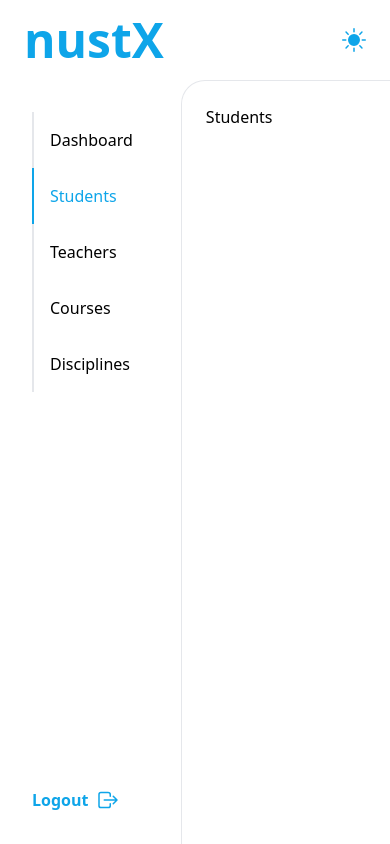
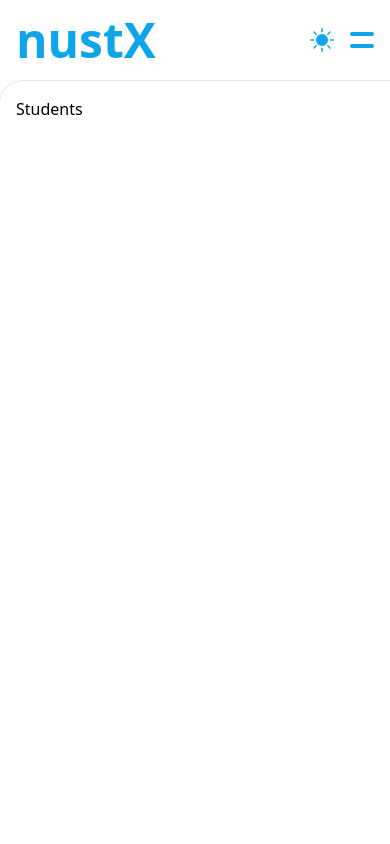
Before and after one commit to MukarramAliKazmi/nustX-admin-frontend, a Next.js app: page /students in a window 390 px wide. Built offline with nearby package versions, Linux system fonts and the light colour scheme.

Commit message:
feat: Add sidebar toggle, responsiveness and enhance transitions

```diff
--- a/src/components/discipline-card.tsx
+++ b/src/components/discipline-card.tsx
@@ -16,7 +16,7 @@ const DisciplineCard: React.FC<DisciplineCardProps> = ({
   courses,
 }) => {
   return (
-    <div className=" rounded-3xl overflow-hidden p-4 border border-gray-200 dark:border-gray-800 ">
+    <div className=" rounded-3xl overflow-hidden p-4 border border-gray-200 dark:border-gray-800 duration-500 transition-[border] cursor-pointer">
       <div className="text-sky-500 font-bold text-xl mb-4">{name}</div>
       <ul className=" text-base flex flex-col gap-1">
         <li>Semesters: {semesters}</li>
--- a/src/components/layout.tsx
+++ b/src/components/layout.tsx
@@ -1,3 +1,4 @@
+import { RootState, useAppSelector } from "@/store/store";
 import Sidebar from "@/components/sidebar";
 import Topbar from "@/components/topbar";
 
@@ -6,12 +7,14 @@ interface LayoutProps {
 }
 
 const Layout = ({ children }: LayoutProps) => {
+  const isOpen = useAppSelector((state: RootState) => state.sidebar.isOpen);
+
   return (
-    <div className="flex flex-col h-screen bg-white dark:bg-slate-950 transition-colors">
+    <div className="flex flex-col h-screen bg-white dark:bg-slate-950 duration-500 transition-colors">
       <Topbar />
-      <div className="flex flex-1">
+      <div className="flex flex-1 relative bg-inherit">
         <Sidebar />
-        <div className="h-[calc(100vh-5rem)] w-full overflow-y-auto overflow-x-hidden p-6 border-l border-t rounded-tl-3xl border-gray-200 dark:border-gray-800 transition-[border]">
+        <div className={`h-[calc(100vh-5rem)] overflow-y-auto overflow-x-hidden p-4 md:p-6 border-t border-gray-200 dark:border-gray-800 duration-500 transition-[border] w-full md:border-l md:w-screen md:rounded-tl-3xl ${isOpen ? "w-screen": "" }`}>
           {children}
         </div>
       </div>
--- a/src/components/logout-button.tsx
+++ b/src/components/logout-button.tsx
@@ -2,7 +2,7 @@ import { IoLogOutOutline } from "react-icons/io5";
 
 const LogoutButton = () => {
   return (
-    <button className="flex items-center gap-2 w-full font-semibold text-sky-500 hover:gap-4 transition-[gap]">
+    <button className="flex items-center gap-2 w-full font-semibold text-sky-500 hover:gap-4 duration-500 transition-[gap]">
       Logout
       <IoLogOutOutline className="w-6 h-6 fill-sky-500 " />
     </button>
--- a/src/components/sidebar-item.tsx
+++ b/src/components/sidebar-item.tsx
@@ -11,10 +11,10 @@ const SidebarItem = ({ title, route }: SidebarItem) => {
   return (
     <Link
       href={route}
-      className={`flex items-center p-4 border-l-2 ${
+      className={`flex items-center p-4 border-l-2 transition-[border,_padding] duration-500 md:hover:pl-6 md:hover:border-l-4 ${
         router.pathname === route
-          ? "text-sky-500 border-sky-500 hover:pl-6 transition-[border,_padding]"
-          : "border-gray-200 hover:border-gray-300 dark:border-gray-800 dark:hover:border-gray-500 hover:pl-6 transition-[border,_padding]"
+          ? "text-sky-500 border-sky-500 pl-6 border-l-4 font-semibold"
+          : "border-gray-200 hover:border-gray-300 dark:border-gray-800 dark:hover:border-gray-500"
       }`}
     >
       {title}
--- a/src/components/sidebar.tsx
+++ b/src/components/sidebar.tsx
@@ -1,9 +1,16 @@
+import { RootState, useAppSelector } from "@/store/store";
 import SidebarItem from "@/components/sidebar-item";
 import LogoutButton from "@/components/logout-button";
 
 const Sidebar = () => {
+  const isOpen = useAppSelector((state: RootState) => state.sidebar.isOpen);
+
   return (
-    <div className="flex flex-col w-64 px-8 py-8">
+    <div
+      className={`flex flex-col w-64 px-4 py-6 md:px-6 md:py-8 bg-inherit transition-[border,transform] duration-500 -translate-x-full md:translate-x-0 absolute md:relative h-[calc(100vh-5rem)] md:h-full border-r border-gray-200 dark:border-gray-800 md:border-none ${
+        isOpen && "translate-x-0"
+      }`}
+    >
       <SidebarItem title="Dashboard" route="/" />
       <SidebarItem title="Students" route="/students" />
       <SidebarItem title="Teachers" route="/teachers" />
@@ -11,6 +18,8 @@ const Sidebar = () => {
       <SidebarItem title="Disciplines" route="/disciplines" />
       <div className="flex-1" />
       <LogoutButton />
+      <div className={`w-6 h-6 absolute border-l border-t border-white dark:border-slate-950 transition-[border] duration-500 ml-[239px] -mt-6 md:hidden`} />
+      <div className="w-6 h-6 absolute border-l border-t ml-[239px] -mt-6 border-gray-200 transition-[border] duration-500 dark:border-gray-800 rounded-tl-full md:hidden" />
     </div>
   );
 };
--- a/src/components/topbar.tsx
+++ b/src/components/topbar.tsx
@@ -1,10 +1,19 @@
 import { useTheme } from "next-themes";
 import { BsMoonStarsFill, BsSunFill } from "react-icons/bs";
 import { useState, useEffect } from "react";
+import { RootState, useAppDispatch, useAppSelector } from "@/store/store";
+import { toggleSidebar } from "@/store/slices/sidebarSlice";
 
 const Topbar = () => {
   const [mounted, setMounted] = useState(false);
   const { theme, setTheme } = useTheme();
+
+  const dispatch = useAppDispatch();
+  const isOpen = useAppSelector((state: RootState) => state.sidebar.isOpen);
+
+  const handleIsOpen = () => {
+    dispatch(toggleSidebar());
+  }
 
   useEffect(() => {
     setMounted(true);
@@ -15,10 +24,11 @@ const Topbar = () => {
   }
 
   return (
-    <div className="flex h-20 items-center justify-between px-6">
+    <div className="flex h-20 items-center justify-between px-4 md:px-6">
       <div className="flex items-center text-5xl font-bold text-sky-500">
         nustX
       </div>
+      <div className="flex gap-4 items-center">
         <button
           onClick={() => (theme == "dark" ? setTheme("light") : setTheme("dark"))}
         >
@@ -28,6 +38,11 @@ const Topbar = () => {
             <BsSunFill className="w-6 h-6 fill-sky-500" />
           )}
         </button>
+        <div className={`flex flex-col cursor-pointer relative w-6 h-4 md:hidden ${ isOpen ? "-gap-2" : "gap-1.5"}`} onClick={handleIsOpen}>
+          <div className={`w-full h-1 bg-sky-500 rounded-full absolute transition-all duration-500 ${ isOpen ? "rotate-45 top-1.5" : "top-0"}`} />
+          <div className={`w-full h-1 bg-sky-500 rounded-full absolute transition-all duration-500 ${ isOpen ? "-rotate-45 bottom-1.5": "bottom-0"}`} />
+        </div>
+      </div>
     </div>
   );
 };
--- a/src/pages/disciplines.tsx
+++ b/src/pages/disciplines.tsx
@@ -4,30 +4,30 @@ import Layout from "@/components/layout";
 const Disciplines = () => {
   return (
     <Layout>
-      <div className="grid grid-cols-1 gap-4 lg:grid-cols-2 xl:grid-cols-3">
+      <div className="grid grid-cols-1 gap-4 sm:grid-cols-2 lg:grid-cols-2 xl:grid-cols-3">
         <DisciplineCard
-          name="BS Computer engineering"
+          name="BS Mathematics"
           semesters={8}
           students={200}
           teachers={30}
           courses={60}
         />
         <DisciplineCard
-          name="BS Computer engineering"
+          name="BS Physics"
           semesters={8}
           students={200}
           teachers={30}
           courses={60}
         />
         <DisciplineCard
-          name="BS Computer engineering"
+          name="BS Chemistry"
           semesters={8}
           students={200}
           teachers={30}
           courses={60}
         />
         <DisciplineCard
-          name="BS Computer engineering"
+          name="BS Computer Science"
           semesters={8}
           students={200}
           teachers={30}
--- a/tailwind.config.js
+++ b/tailwind.config.js
@@ -7,13 +7,7 @@ module.exports = {
     './src/app/**/*.{js,ts,jsx,tsx}',
   ],
   theme: {
-    extend: {
-      backgroundImage: {
-        'gradient-radial': 'radial-gradient(var(--tw-gradient-stops))',
-        'gradient-conic':
-          'conic-gradient(from 180deg at 50% 50%, var(--tw-gradient-stops))',
-      },
-    },
+    extend: {},
   },
   plugins: [],
 }
```
Lines whose indentation alone changed are shown as unchanged.
